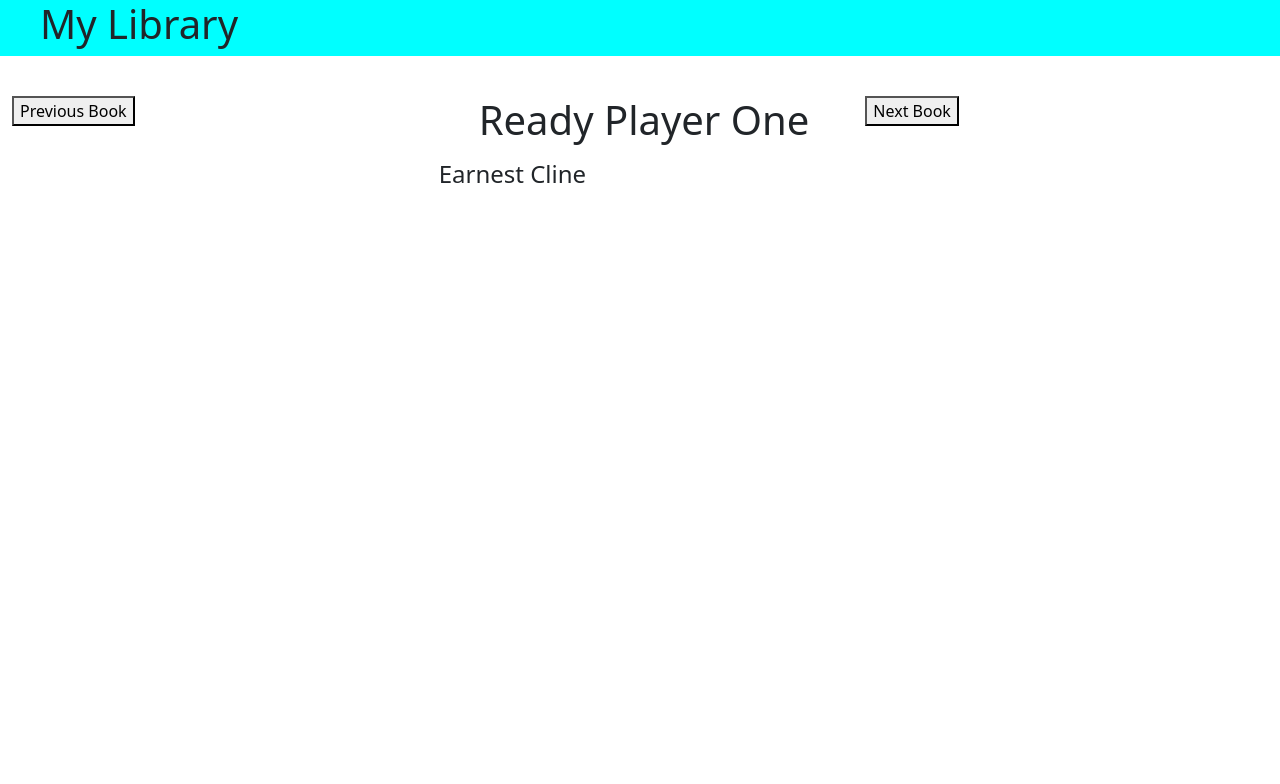
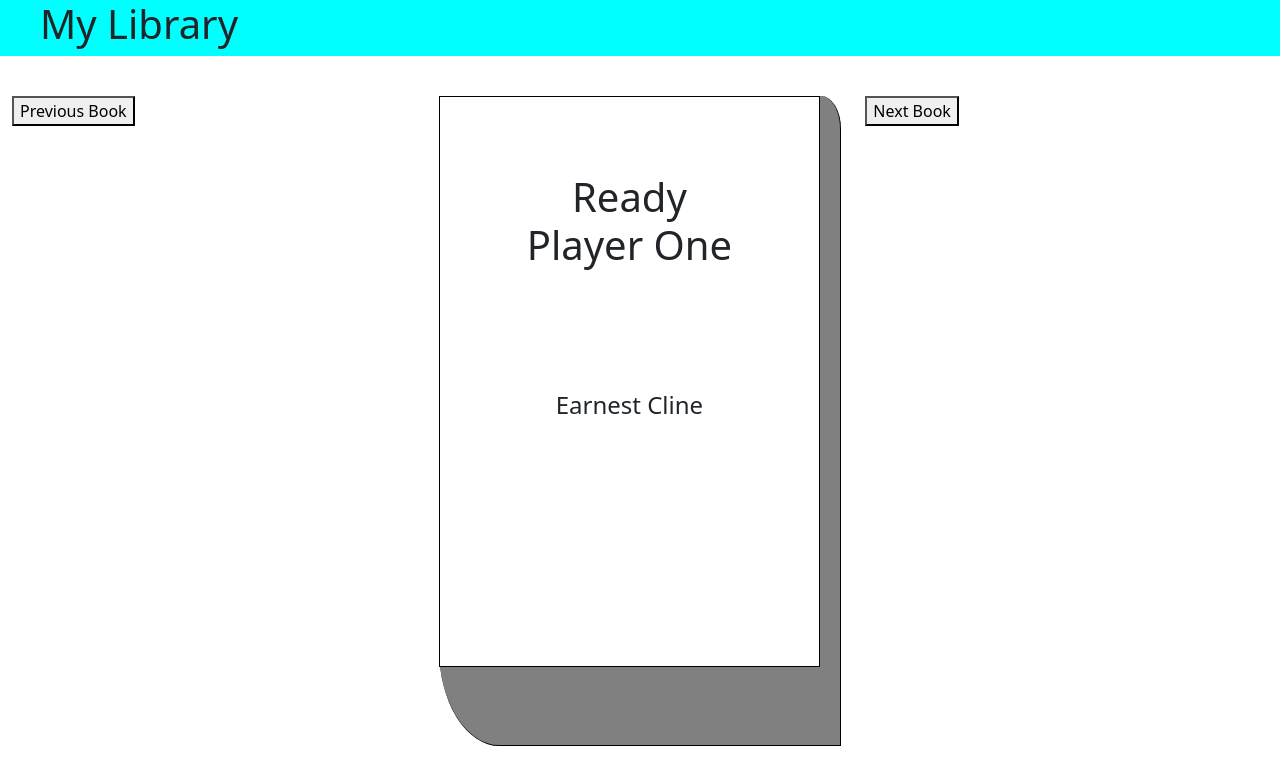
Before and after one commit to Matt-T977/Book-Library-First-React-App, a React (Create React App) app: page / in a window 1280 px wide. Shown: the top 784 px of the page. Built offline with nearby package versions, Linux system fonts and the light colour scheme.

Commit message:
Added the Book component and styling for Book Viewer.

```diff
--- /dev/null
+++ b/src/components/Book/Book.css
@@ -0,0 +1,32 @@
+.cover {
+    background-color: white;
+
+    text-align: center;
+    border: solid black;
+    border-width: 1px;
+    height: 88%;
+    width: 95%;
+}
+
+.book {
+    background-color: gray;
+    text-align: center;
+    border-right: solid black;
+    border-bottom: solid black;
+    border-width: 1px;
+    height: 650px;
+    width: 100%;
+    border-bottom-left-radius: 15%;
+    border-top-right-radius: 5%;
+}
+
+.title {
+    padding: 20%;
+}
+
+.author {
+    padding-top: 10%;
+    padding-left: 5%;
+    padding-right: 5%;
+    padding-bottom: 50%;
+}
--- /dev/null
+++ b/src/components/Book/Book.jsx
@@ -0,0 +1,15 @@
+import React from 'react';
+import './Book.css';
+
+const Book = (props) => {
+    return (
+        <div className='book'>
+            <div className='cover'>
+                <h1 className='title'>{props.book.title}</h1>
+                <h4 className='author'>{props.book.author}</h4>
+            </div>
+        </div>
+     );
+}
+
+export default Book;
--- a/src/components/BookViewer/BookViewer.jsx
+++ b/src/components/BookViewer/BookViewer.jsx
@@ -1,20 +1,17 @@
 import React from 'react';
+import Book from '../Book/Book';
 
 
 const BookViewer = (props) => {
     return (
         <div className='row row-space'>
             <div className='col-md-4'>
-                {/* Button here to move to the previous Book */}
                 <button onClick={props.previousBook}>Previous Book</button>
             </div>
             <div className='col-md-4'>
-                {/* Display Book with cover here */}
-                <h1>{props.book.title}</h1>
-                <h4>{props.book.author}</h4>
+                <Book book={props.book} />
             </div>
             <div className='col-md-4'>
-                {/* Button here to move to the next Book */}
                 <button onClick={props.nextBook}>Next Book</button>
             </div>
         </div>
```
